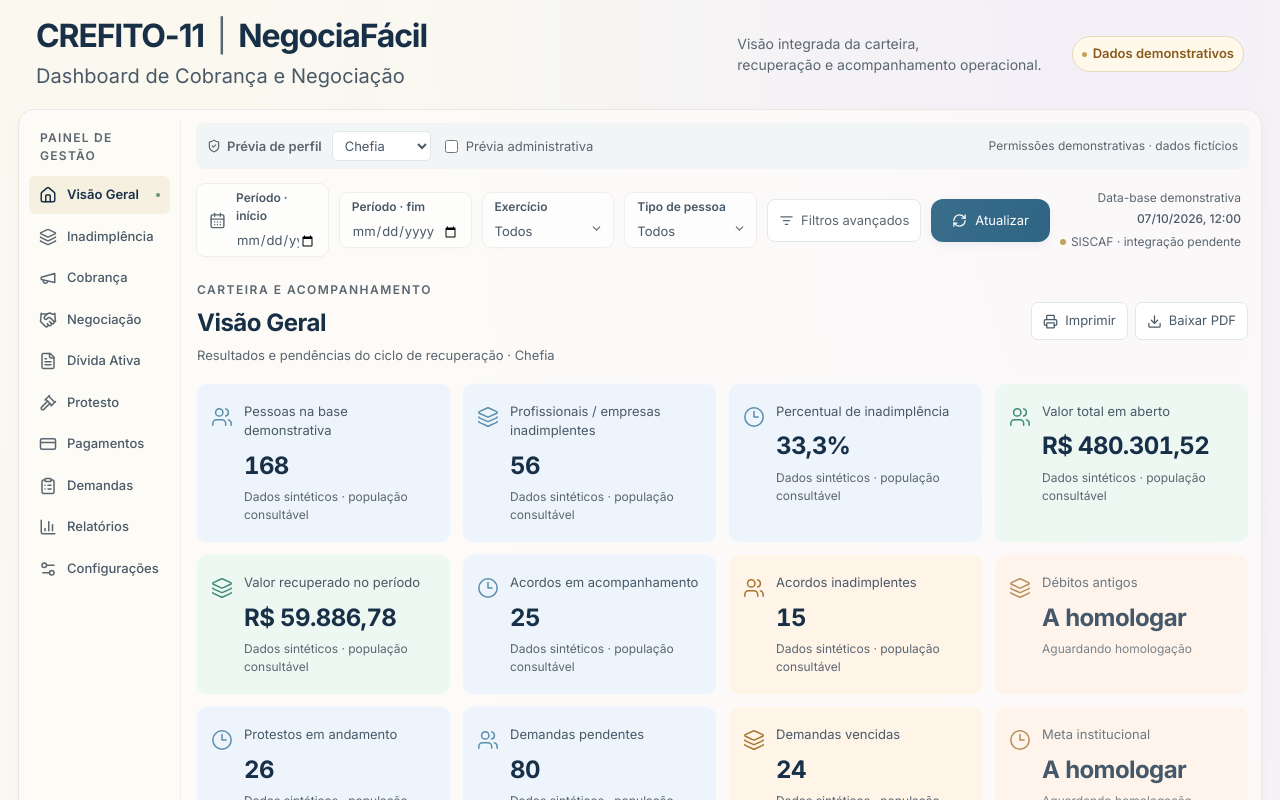
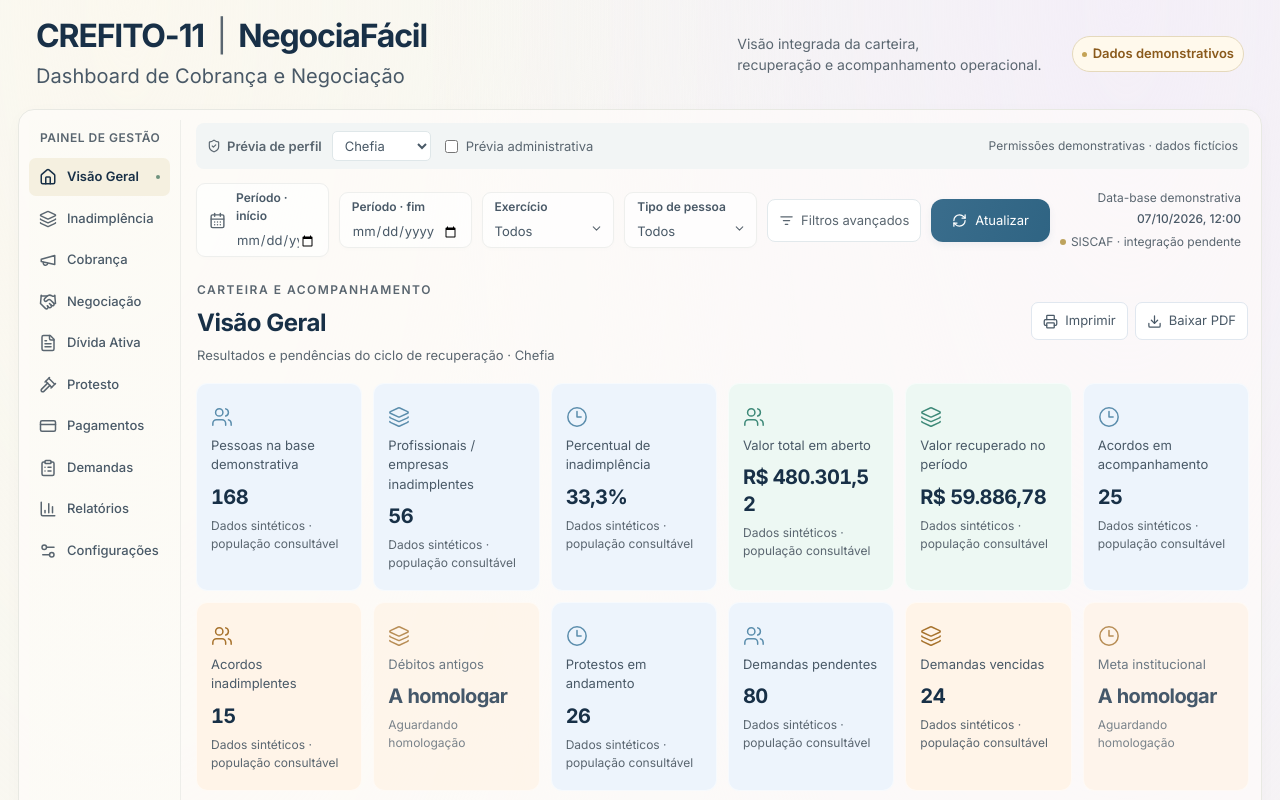
Before and after one commit to Denny-archer/negociafacil-web, a React (Vite) app: page / in a window 1280 px wide. Shown: the top 800 px of the page. Built offline with nearby package versions, Linux system fonts and the light colour scheme.

Commit message:
style(design): chips sem quebra, métricas em 6/3 colunas, abas com wrap, próxima ação mais larga e legenda da marca

```diff
--- a/src/components/workspace.css
+++ b/src/components/workspace.css
@@ -139,6 +139,23 @@
   color: var(--text-muted);
   margin-top: 6px;
 }
+@media (min-width: 901px) and (max-width: 1199px) {
+  .ws-metrics {
+    grid-template-columns: repeat(3, minmax(0, 1fr));
+  }
+}
+@media (min-width: 1200px) {
+  .ws-metrics {
+    grid-template-columns: repeat(6, minmax(0, 1fr));
+  }
+  .ws-metric {
+    flex-direction: column;
+    gap: 8px;
+  }
+  .ws-metric-content strong {
+    font-size: var(--fs-lg);
+  }
+}
 .ws-metric-arrow {
   position: absolute;
   right: 9px;
@@ -203,8 +220,8 @@
   color: var(--text-muted);
 }
 .ws-search:focus-within {
-  border-color: #94b3cc;
-  outline: 2px solid #eef5fc;
+  border-color: var(--focus-ring);
+  outline: 2px solid var(--focus-ring);
 }
 .ws-search input {
   font: inherit;
@@ -348,6 +365,13 @@
   max-width: 180px;
   overflow-wrap: anywhere;
 }
+.ws-table td:has(> .ws-cell-action) {
+  max-width: none;
+}
+.ws-cell-text.ws-cell-action {
+  min-width: 14rem;
+  max-width: none;
+}
 .ws-money {
   font-weight: var(--fw-semibold);
   color: var(--text-strong) !important;
@@ -363,6 +387,8 @@
   border-radius: 5px;
   line-height: var(--lh-body);
   max-width: 190px;
+  white-space: nowrap;
+  overflow-wrap: normal;
   background: #edf4fc;
   color: var(--info-text);
 }
@@ -413,7 +439,7 @@
   color: var(--info-text);
 }
 .ws-missing {
-  font-size: var(--fs-2xs);
+  font-size: inherit;
   color: var(--text-muted);
 }
 .ws-priority {
@@ -527,6 +553,12 @@
   overflow: auto;
   scrollbar-width: thin;
   padding: 0 20px;
+}
+@media (min-width: 901px) {
+  .ws-tabs {
+    flex-wrap: wrap;
+    column-gap: 20px;
+  }
 }
 .ws-tabs button {
   display: flex;
@@ -1152,7 +1184,7 @@
 .ws-view button:focus-visible,
 .ws-view input:focus-visible,
 .ws-view select:focus-visible {
-  outline: 3px solid #9cbfdc;
+  outline: 3px solid var(--focus-ring);
   outline-offset: 3px;
 }
 @keyframes ws-enter {
@@ -1451,7 +1483,7 @@
   overflow-wrap: anywhere;
 }
 .ws-detail button:focus-visible {
-  outline: 3px solid #9cbfdc;
+  outline: 3px solid var(--focus-ring);
   outline-offset: 3px;
 }
 .ws-table td,
--- a/src/features/records/tableColumns.tsx
+++ b/src/features/records/tableColumns.tsx
@@ -29,7 +29,7 @@ const ownerColumn: TableColumn = {
 const actionColumn: TableColumn = {
   label: 'Próxima ação',
   render: (row) => (
-    <span className={`ws-cell-text ${!row.nextAction && !value(row, 'waitReason') ? 'ws-missing' : ''}`}>
+    <span className={`ws-cell-text ws-cell-action ${!row.nextAction && !value(row, 'waitReason') ? 'ws-missing' : ''}`}>
       {row.nextAction ||
         (value(row, 'waitReason') ? `Aguardando · ${value(row, 'waitReason')}` : 'Sem próxima ação')}
     </span>
--- a/src/styles.css
+++ b/src/styles.css
@@ -48,6 +48,7 @@
   --danger-text: #a33a33;
   --warning-text: #8a5a1c;
   --info-text: #3a6d8c;
+  --focus-ring: var(--info-text);
   --accent-text: #9b4f72;
 
   /* Gráficos e ícones (>= 3:1 sobre o card) */
@@ -113,7 +114,7 @@ a:focus-visible,
 select:focus-visible,
 input:focus-visible,
 [tabindex]:focus-visible {
-  outline: 3px solid #6c9fba;
+  outline: 3px solid var(--focus-ring);
   outline-offset: 3px;
 }
 button {
@@ -211,7 +212,8 @@ button:hover {
 }
 .sidebar-caption {
   font-size: var(--fs-2xs);
-  letter-spacing: 1.3px;
+  letter-spacing: 0.5px;
+  white-space: nowrap;
   color: var(--text-muted);
   font-weight: var(--fw-semibold);
   padding: 2px 11px 11px;
@@ -266,7 +268,9 @@ button:hover {
 .brand-mark {
   display: flex;
   align-items: center;
-  gap: 3px;
+  gap: 6px;
+  flex-direction: column;
+  align-items: flex-start;
   justify-content: center;
 }
 .brand-mark svg {
@@ -278,6 +282,9 @@ button:hover {
   font-weight: var(--fw-bold);
   letter-spacing: -0.5px;
   white-space: nowrap;
+}
+.brand-mark br {
+  display: none;
 }
 .brand-mark span {
   font-size: var(--fs-2xs);
```
